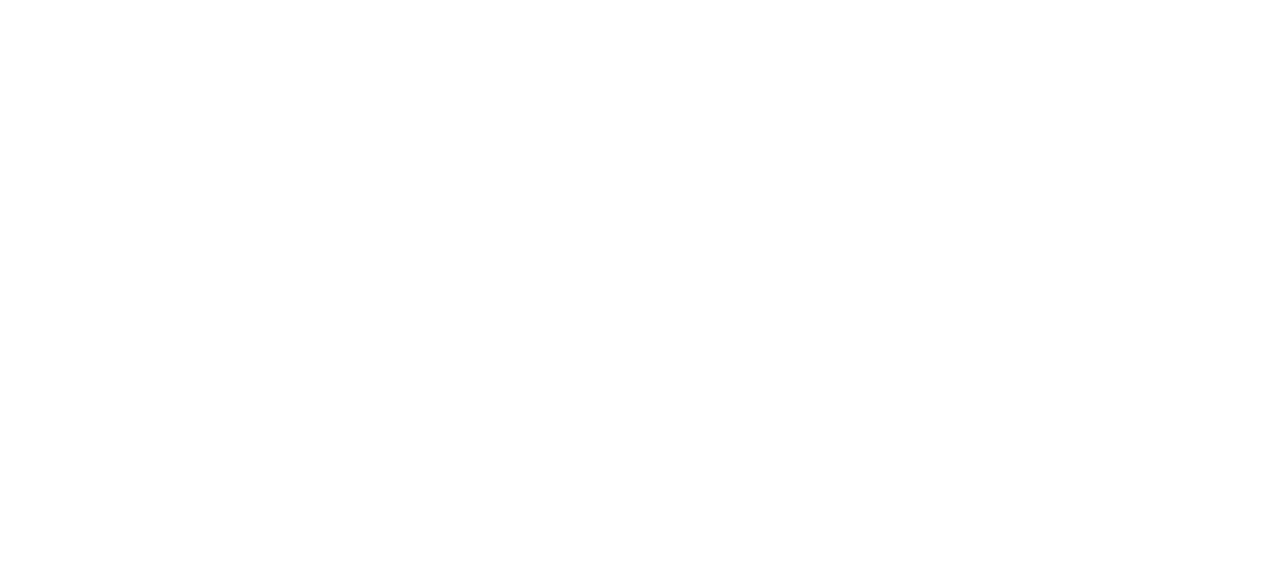
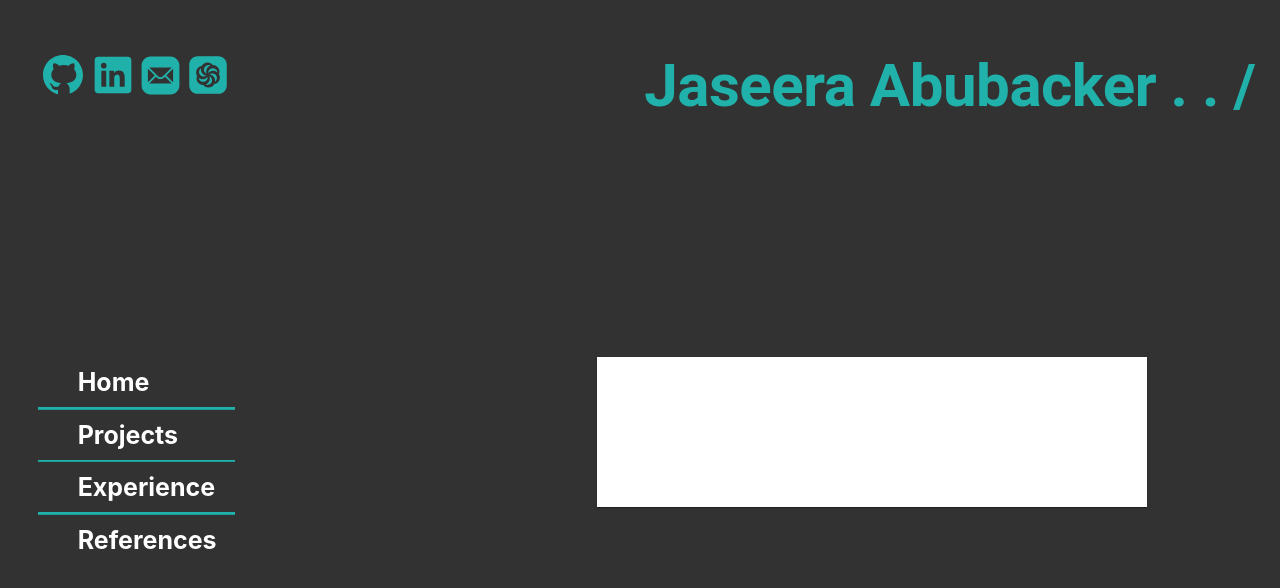
Before and after one commit to jpmaHub/jaseeraabubacker, a React (Create React App) app: page /jaseeraabubacker/references in a window 1280 px wide. Before the commit this address had no page. Shown: the top 588 px of the page. Built offline with nearby package versions, Linux system fonts and the light colour scheme.

Commit message:
Add new page

```diff
--- a/src/pages/NavigationRoutes.tsx
+++ b/src/pages/NavigationRoutes.tsx
@@ -3,6 +3,7 @@
 import { BrowserRouter as Router, Route, Routes } from 'react-router-dom'
 import Projects from './Projects';
 import Experience from './Experience';
+import References from './References';
 
 export function NavigationRoutes() {
   return (
@@ -10,6 +11,7 @@
         <Route path="/" element={<Home />} />
         <Route path="/my-projects" element={<Projects />} />
         <Route path="/my-experience" element={<Experience />} />
+        <Route path="/references" element={<References />} />
       </Routes>
   )
 }
--- /dev/null
+++ b/src/pages/References.tsx
@@ -0,0 +1,24 @@
+import './Pages.scss';
+import { GridHelper } from '../helpers/GridHelper';
+import Paper from '@mui/material/Paper';
+import { styled } from '@mui/material/styles';
+import { Grid } from '@mui/material';
+
+const DemoPaper = styled(Paper)(({ theme }) => ({
+    width: 550,
+    height: 150,
+    marginLeft: '30%',
+    ...theme.typography.body1,
+    textAlign: 'center',
+  }));
+
+
+export default function References() {
+  return (
+    <GridHelper>
+      <Grid item xs={8}>
+           <DemoPaper square> </DemoPaper>
+        </Grid>
+    </GridHelper>
+  );
+}
```
